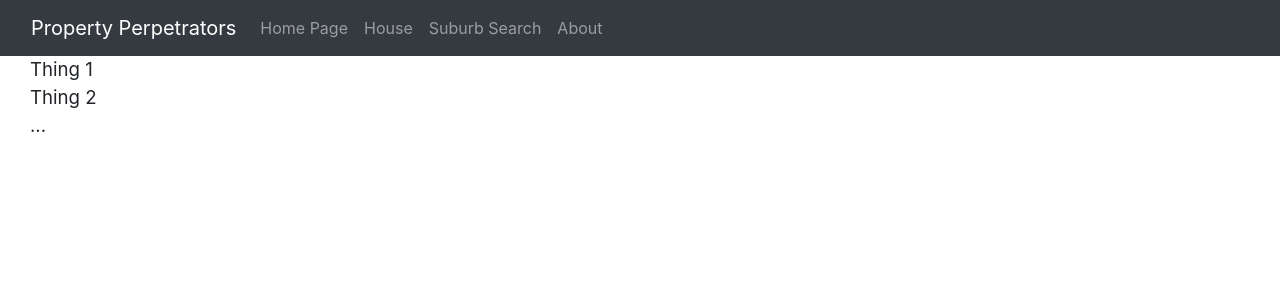
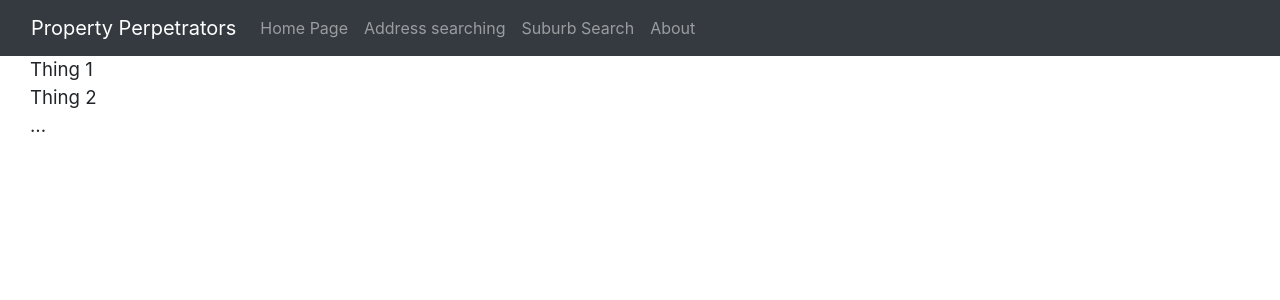
Before and after one commit to RandomRunt/SoftwareCapstoneProject, a Flask app: page /about in a window 1280 px wide. Shown: the top 300 px of the page. Run offline with Flask 2, Linux system fonts and the light colour scheme; parts of the project's set-up code (start-up, migrations or seed data) failed here and were passed over; some libraries are stand-ins or nearby versions.

Commit message:
Update base.html

```diff
--- a/templates/base.html
+++ b/templates/base.html
@@ -17,7 +17,7 @@
                 <ul class="navbar-nav mr-auto">
                     <a class="navbar-brand" href="/">Property Perpetrators</a>
                     <li class="nav-item"><a class="nav-link" href="/">Home Page</a></li>
-                    <li class="nav-item"><a class="nav-link" href="/house">House</a> </li>
+                    <li class="nav-item"><a class="nav-link" href="/house">Address searching</a> </li>
                     <li class="nav-item"><a class="nav-link" href="/suburb_search">Suburb Search</a> </li>
                     <li class="nav-item"><a class="nav-link" href="/about">About</a></li>
                     <!--add extra pages here-->
```
